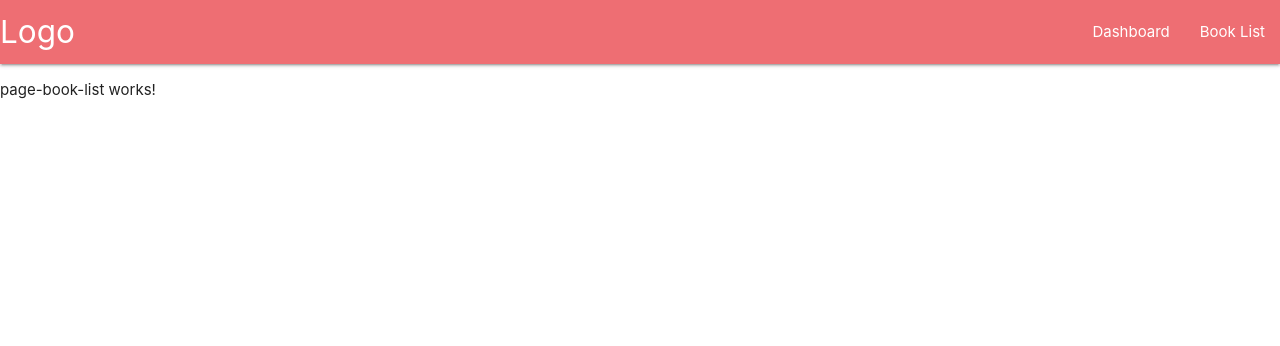
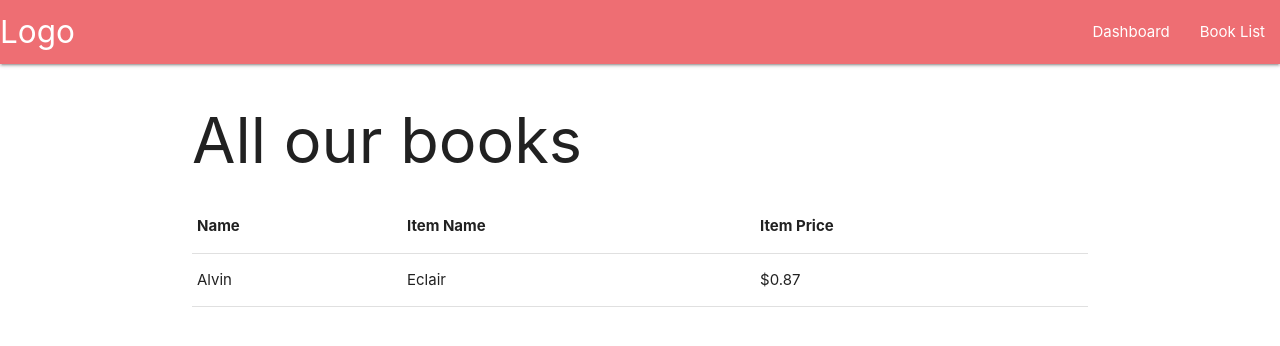
Before and after one commit to IMarty/book-store, an Angular app: page /book-list in a window 1280 px wide. Shown: the top 346 px of the page. Built offline with nearby package versions, Linux system fonts and the light colour scheme.

Commit message:
book list html

```diff
--- a/src/app/app.component.html
+++ b/src/app/app.component.html
@@ -1,5 +1,7 @@
 <!-- Nav Bar -->
 <app-nav-bar></app-nav-bar>
 
-<!-- last line - Injecting the good components based on the routing -->
-<router-outlet></router-outlet>
+<div class="container">
+  <!-- last line - Injecting the good components based on the routing -->
+  <router-outlet></router-outlet>
+</div>
--- a/src/app/components/page-book-list/page-book-list.component.html
+++ b/src/app/components/page-book-list/page-book-list.component.html
@@ -1 +1,20 @@
-<p>page-book-list works!</p>
+<h1>All our books</h1>
+
+<!-- Table from Materialize -->
+<table class="highlight">
+  <thead>
+    <tr>
+      <th>Name</th>
+      <th>Item Name</th>
+      <th>Item Price</th>
+    </tr>
+  </thead>
+
+  <tbody>
+    <tr>
+      <td>Alvin</td>
+      <td>Eclair</td>
+      <td>$0.87</td>
+    </tr>
+  </tbody>
+</table>
```
